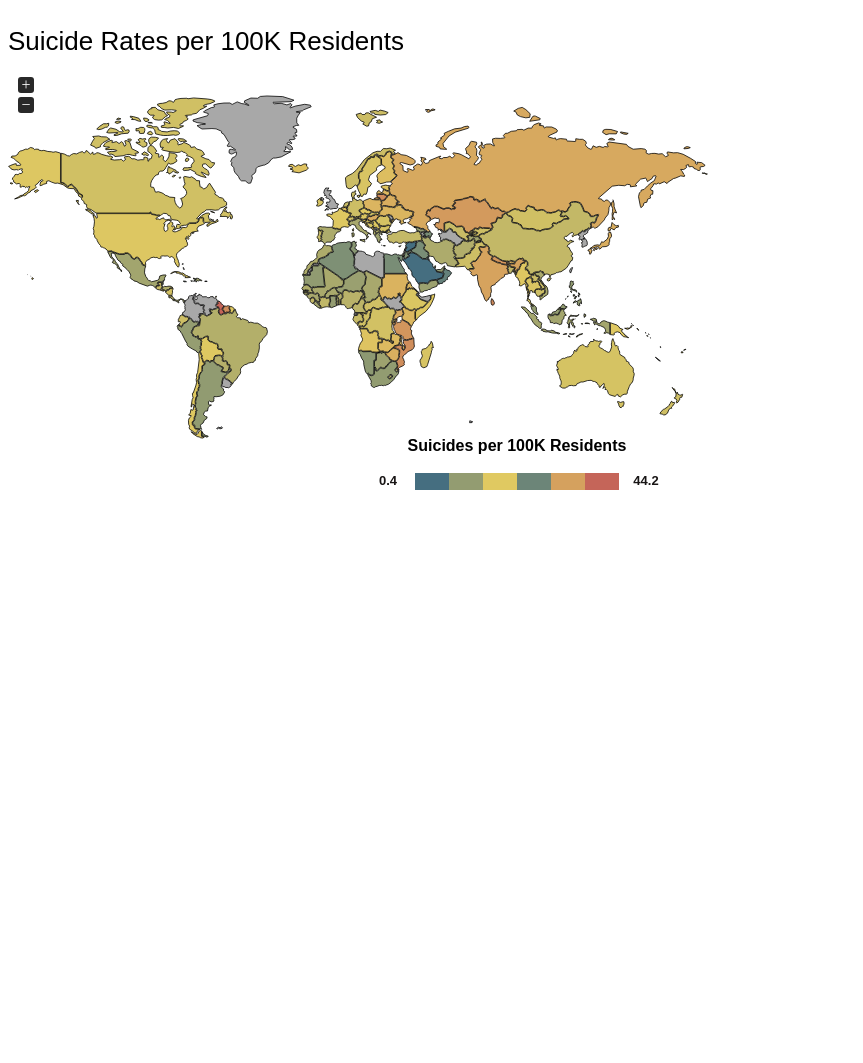
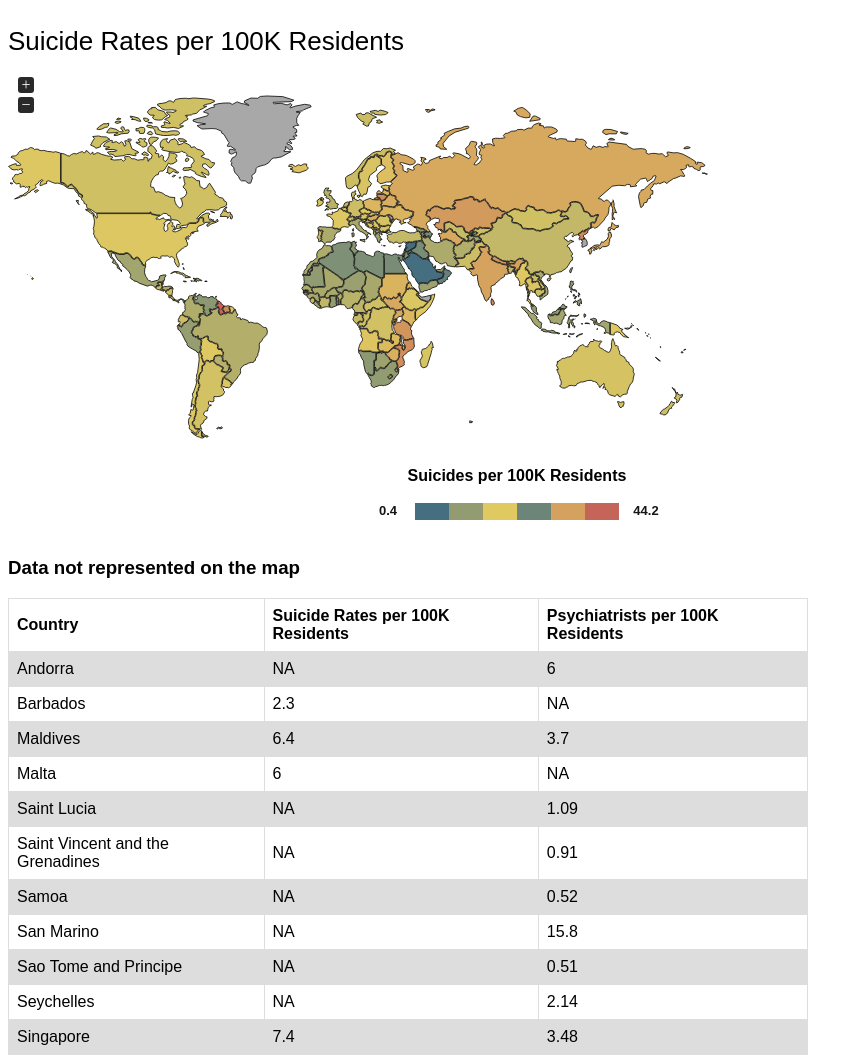
Before and after one commit to Harrison1/jVectorMap, a plain HTML site: page index.html in a window 1280 px wide. Shown: the whole page, without its empty margins (0-863 px from the left). Before the commit the page ends 800 px from the top, so only its background shows below. Drawn offline with nearby package versions, Linux system fonts and the light colour scheme.

Commit message:
fixed errors and added table of unrepresented data

```diff
--- a/css/main.css
+++ b/css/main.css
@@ -2,7 +2,6 @@
     margin-right: 45px;
     top: 403px;
     float: right;
-    margin-top: -30px;
     font-family: Arial, sans-serif;
     text-align: center;
 }
@@ -20,6 +19,34 @@
     font-size: 13px;
     font-weight: 600;
     color: #181515;
+}
+
+.table-title {
+    clear: both;
+    font-family: Arial, sans-serif;
+    margin-top:40px;
+}
+
+.extra-data {
+    clear: both;
+    margin-top: 90px;
+}
+
+table {
+    font-family: arial, sans-serif;
+    border-collapse: collapse;
+    width: 100%;
+    max-width: 800px;
+}
+
+td, th {
+    border: 1px solid #dddddd;
+    text-align: left;
+    padding: 8px;
+}
+
+tr:nth-child(even) {
+    background-color: #dddddd;
 }
 
 #container {
--- a/data/data.js
+++ b/data/data.js
@@ -1,9 +1,10 @@
 var suicides = {
 "AF": 5.7,
 "AL": 5.9,
+"AM": 2.9,
 "DZ": 1.9,
 "AO": 13.8,
-"AR": 2.9,
+"AR": 10.3,
 "AU": 10.6,
 "AT": 11.5,
 "AZ": 1.7,
@@ -17,6 +18,7 @@ var suicides = {
 "BA": 10.8,
 "BW": 3.8,
 "BR": 5.8,
+"BS": 2.3,
 "BN": 6.4,
 "BG": 10.8,
 "BF": 4.8,
@@ -24,6 +26,7 @@ var suicides = {
 "KH": 9.4,
 "CM": 7,
 "CA": 9.8,
+"CO": 5.4,
 "CF": 9.5,
 "TD": 4.7,
 "CL": 12.2,
@@ -38,6 +41,7 @@ var suicides = {
 "CD": 10.1,
 "DK": 8.8,
 "DO": 4.1,
+"DJ": 15.1,
 "EC": 9.2,
 "EG": 1.7,
 "SV": 13.6,
@@ -50,6 +54,7 @@ var suicides = {
 "GA": 8.2,
 "GM": 5,
 "GE": 3.2,
+"GQ": 16.6,
 "DE": 9.2,
 "GH": 3.1,
 "GR": 3.8,
@@ -57,6 +62,7 @@ var suicides = {
 "GN": 4.7,
 "GW": 4.7,
 "GY": 44.2,
+"GB": 6.2,
 "HT": 2.8,
 "HN": 5.5,
 "HU": 19.1,
@@ -75,12 +81,14 @@ var suicides = {
 "KE": 16.2,
 "KW": 0.9,
 "KG": 9.2,
+"KP": 28.9,
 "LA": 8.8,
 "LV": 16.2,
 "LB": 0.9,
 "LS": 6.1,
 "LR": 4.3,
 "LT": 28.2,
+"LY": 1.8,
 "LU": 8.7,
 "MG": 11,
 "MW": 16,
@@ -122,6 +130,7 @@ var suicides = {
 "SI": 12.4,
 "SB": 10.6,
 "SO": 12.4,
+"SS": 19.8,
 "ZA": 3,
 "ES": 5.1,
 "LK": 28.8,
@@ -133,6 +142,7 @@ var suicides = {
 "SY": 0.4,
 "TJ": 4.2,
 "TH": 11.4,
+"TM": 19.6,
 "MK": 5.2,
 "TL": 8,
 "TG": 5.5,
@@ -145,7 +155,9 @@ var suicides = {
 "TZ": 24.9,
 "US": 12.1,
 "UZ": 8.5,
+"UY": 12.1,
 "VN": 5,
+"VE": 2.6,
 "YE": 3.7,
 "ZM": 15.7,
 "ZW": 18.1
@@ -154,8 +166,8 @@ var suicides = {
 var psychiatrists = {
 "AF": 0.01,
 "AL": 1.32,
+"AM": 5.9,
 "DZ": 2.29,
-"AR": 5.9,
 "AU": 9.16,
 "AZ": 3.72,
 "BD": 0.13,
@@ -172,6 +184,7 @@ var psychiatrists = {
 "CA": 13.42,
 "CL": 4.66,
 "CI": 0.1,
+"CO": 2.53,
 "CU": 10.26,
 "CY": 2.69,
 "CD": 0.1,
@@ -189,6 +202,7 @@ var psychiatrists = {
 "GR": 14.09,
 "GT": 0.29,
 "GY": 0.5,
+"GB": 14.63,
 "HT": 0.07,
 "HN": 0.38,
 "IN": 0.3,
@@ -238,6 +252,7 @@ var psychiatrists = {
 "SL": 0.03,
 "SI": 10.21,
 "SB": 0.18,
+"SS": 0.03,
 "ZA": 0.39,
 "ES": 8.08,
 "LK": 0.36,
@@ -253,6 +268,7 @@ var psychiatrists = {
 "TZ": 0.01,
 "US": 12.4,
 "UZ": 2.68,
+"UY": 16.91,
 "VN": 0.91,
 "ZM": 0.05,
 "ZW": 0.08
--- a/index.html
+++ b/index.html
@@ -20,6 +20,78 @@
     </div>
   </div>
 
+<style>
+
+</style>
+
+<div class="extra-data">
+
+<h3 class="table-title">Data not represented on the map</h3>
+  <table>
+  <tr>
+    <th>Country</th>
+    <th>Suicide Rates per 100K Residents</th>
+    <th>Psychiatrists per 100K Residents</th>
+  </tr>
+  <tr>
+    <td>Andorra</td>
+    <td>NA</td>
+    <td>6</td>
+  </tr>
+  <tr>
+    <td>Barbados</td>
+    <td>2.3</td>
+    <td>NA</td>
+  </tr>
+  <tr>
+    <td>Maldives</td>
+    <td>6.4</td>
+    <td>3.7</td>
+  </tr>
+  <tr>
+    <td>Malta</td>
+    <td>6</td>
+    <td>NA</td>
+  </tr>
+  <tr>
+    <td>Saint Lucia</td>
+    <td>NA</td>
+    <td>1.09</td>
+  </tr>
+  <tr>
+    <td>Saint Vincent and the Grenadines</td>
+    <td>NA</td>
+    <td>0.91</td>
+  </tr>
+    <tr>
+    <td>Samoa</td>
+    <td>NA</td>
+    <td>0.52</td>
+  </tr>
+    <tr>
+    <td>San Marino</td>
+    <td>NA</td>
+    <td>15.8</td>
+  </tr>
+    <tr>
+    <td>Sao Tome and Principe</td>
+    <td>NA</td>
+    <td>0.51</td>
+  </tr>
+    <tr>
+    <td>Seychelles</td>
+    <td>NA</td>
+    <td>2.14</td>
+  </tr>
+      <tr>
+    <td>Singapore</td>
+    <td>7.4</td>
+    <td>3.48</td>
+  </tr>
+</table>
+
+</div>
+
 <script src="https://code.jquery.com/jquery-1.12.4.js" integrity="sha256-Qw82+bXyGq6MydymqBxNPYTaUXXq7c8v3CwiYwLLNXU=" crossorigin="anonymous"></script>
 <script src="./js/jquery-jvectormap-2.0.3.min.js"></script>
 <script src="./js/jquery-jvectormap-world-mill.min.js"></script>
--- a/js/main.js
+++ b/js/main.js
@@ -1,9 +1,10 @@
 var suicides = {
 "AF": 5.7,
 "AL": 5.9,
+"AM": 2.9,
 "DZ": 1.9,
 "AO": 13.8,
-"AR": 2.9,
+"AR": 10.3,
 "AU": 10.6,
 "AT": 11.5,
 "AZ": 1.7,
@@ -17,6 +18,7 @@ var suicides = {
 "BA": 10.8,
 "BW": 3.8,
 "BR": 5.8,
+"BS": 2.3,
 "BN": 6.4,
 "BG": 10.8,
 "BF": 4.8,
@@ -24,6 +26,7 @@ var suicides = {
 "KH": 9.4,
 "CM": 7,
 "CA": 9.8,
+"CO": 5.4,
 "CF": 9.5,
 "TD": 4.7,
 "CL": 12.2,
@@ -38,6 +41,7 @@ var suicides = {
 "CD": 10.1,
 "DK": 8.8,
 "DO": 4.1,
+"DJ": 15.1,
 "EC": 9.2,
 "EG": 1.7,
 "SV": 13.6,
@@ -50,6 +54,7 @@ var suicides = {
 "GA": 8.2,
 "GM": 5,
 "GE": 3.2,
+"GQ": 16.6,
 "DE": 9.2,
 "GH": 3.1,
 "GR": 3.8,
@@ -57,6 +62,7 @@ var suicides = {
 "GN": 4.7,
 "GW": 4.7,
 "GY": 44.2,
+"GB": 6.2,
 "HT": 2.8,
 "HN": 5.5,
 "HU": 19.1,
@@ -75,12 +81,14 @@ var suicides = {
 "KE": 16.2,
 "KW": 0.9,
 "KG": 9.2,
+"KP": 28.9,
 "LA": 8.8,
 "LV": 16.2,
 "LB": 0.9,
 "LS": 6.1,
 "LR": 4.3,
 "LT": 28.2,
+"LY": 1.8,
 "LU": 8.7,
 "MG": 11,
 "MW": 16,
@@ -122,6 +130,7 @@ var suicides = {
 "SI": 12.4,
 "SB": 10.6,
 "SO": 12.4,
+"SS": 19.8,
 "ZA": 3,
 "ES": 5.1,
 "LK": 28.8,
@@ -133,6 +142,7 @@ var suicides = {
 "SY": 0.4,
 "TJ": 4.2,
 "TH": 11.4,
+"TM": 19.6,
 "MK": 5.2,
 "TL": 8,
 "TG": 5.5,
@@ -145,7 +155,9 @@ var suicides = {
 "TZ": 24.9,
 "US": 12.1,
 "UZ": 8.5,
+"UY": 12.1,
 "VN": 5,
+"VE": 2.6,
 "YE": 3.7,
 "ZM": 15.7,
 "ZW": 18.1
@@ -154,8 +166,8 @@ var suicides = {
 var psychiatrists = {
 "AF": 0.01,
 "AL": 1.32,
+"AM": 5.9,
 "DZ": 2.29,
-"AR": 5.9,
 "AU": 9.16,
 "AZ": 3.72,
 "BD": 0.13,
@@ -172,6 +184,7 @@ var psychiatrists = {
 "CA": 13.42,
 "CL": 4.66,
 "CI": 0.1,
+"CO": 2.53,
 "CU": 10.26,
 "CY": 2.69,
 "CD": 0.1,
@@ -189,6 +202,7 @@ var psychiatrists = {
 "GR": 14.09,
 "GT": 0.29,
 "GY": 0.5,
+"GB": 14.63,
 "HT": 0.07,
 "HN": 0.38,
 "IN": 0.3,
@@ -238,6 +252,7 @@ var psychiatrists = {
 "SL": 0.03,
 "SI": 10.21,
 "SB": 0.18,
+"SS": 0.03,
 "ZA": 0.39,
 "ES": 8.08,
 "LK": 0.36,
@@ -253,10 +268,12 @@ var psychiatrists = {
 "TZ": 0.01,
 "US": 12.4,
 "UZ": 2.68,
+"UY": 16.91,
 "VN": 0.91,
 "ZM": 0.05,
 "ZW": 0.08
   };
+
 
   $(function(){
   $('#vmap').vectorMap({
```
Also changed, not shown: css/main.min.css, data/data.min.js, js/main.min.js.
